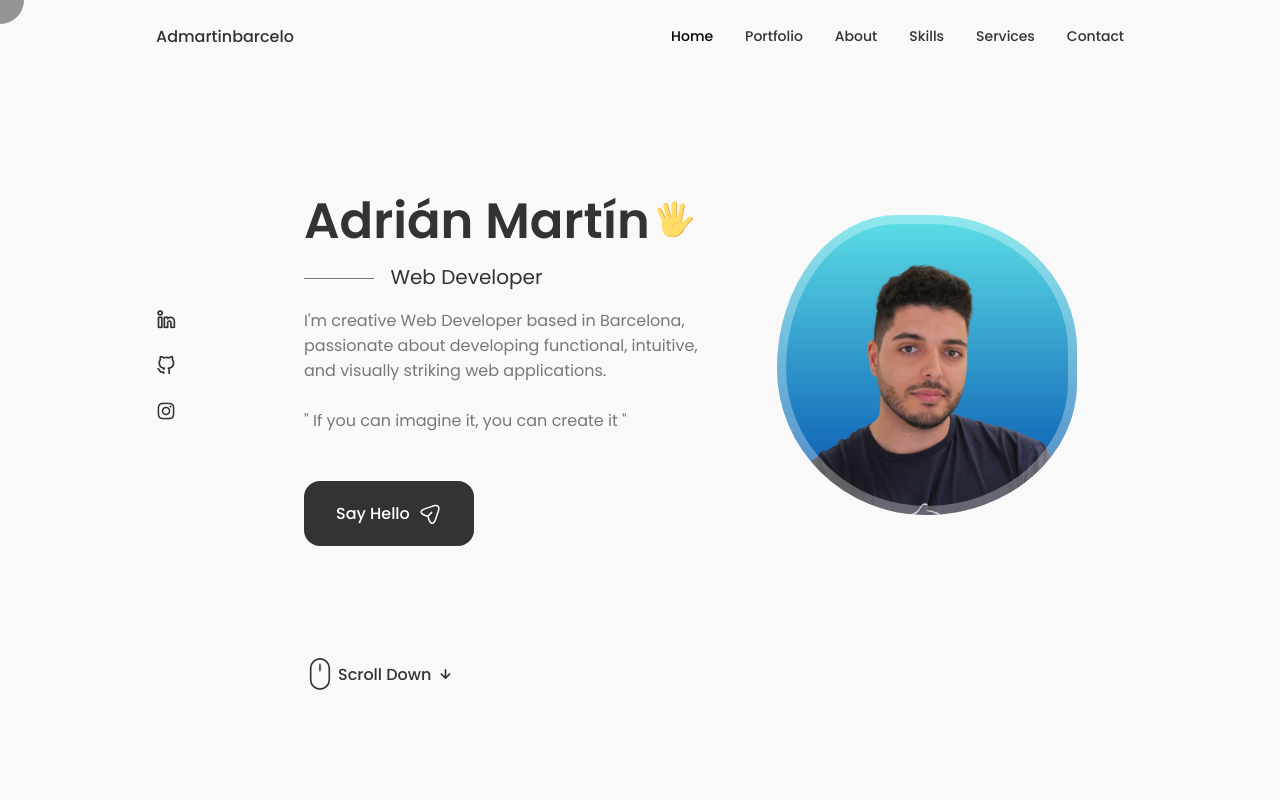
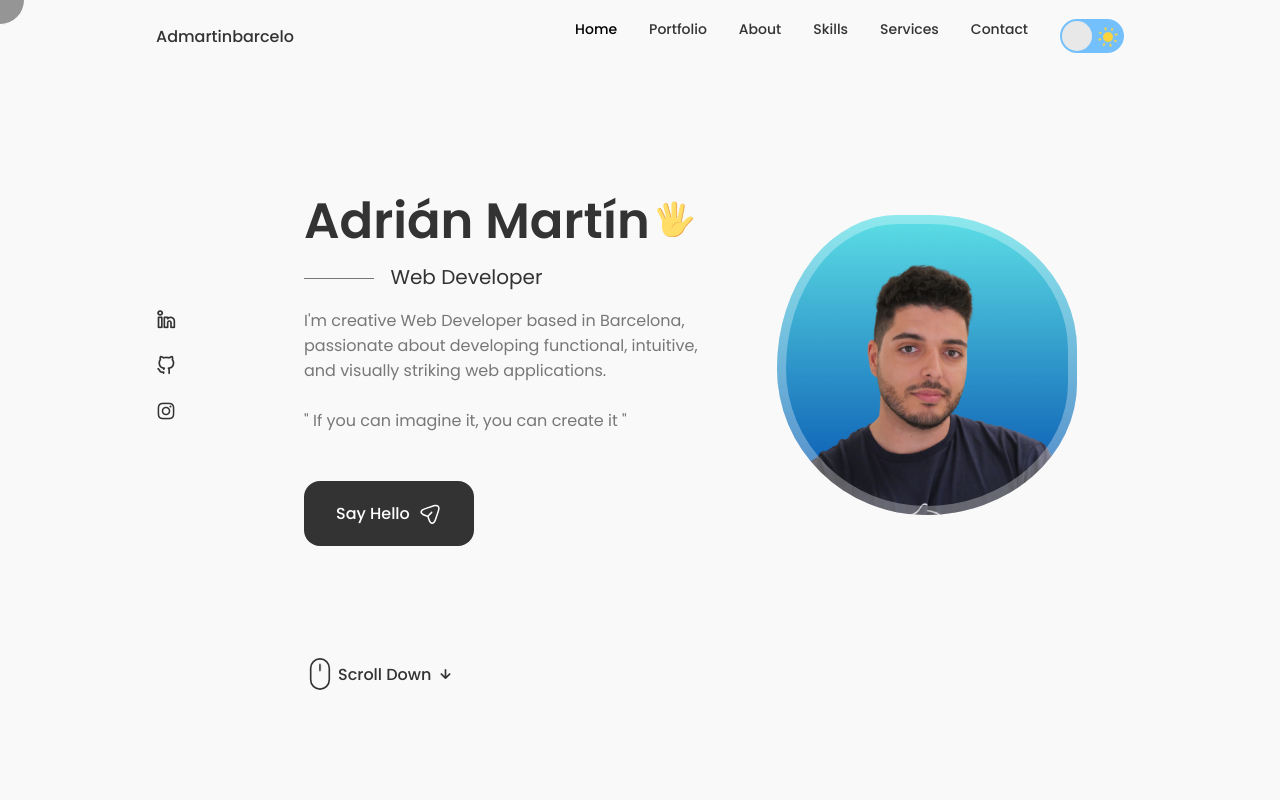
Before and after one commit to admartinbarcelo/portfolio-admartinbarcelo, a React (Vite) app: page / in a window 1280 px wide. Shown: the top 800 px of the page. Built offline with nearby package versions, Linux system fonts and the light colour scheme.

Commit message:
starting switch component

```diff
--- a/src/components/header/Header.jsx
+++ b/src/components/header/Header.jsx
@@ -1,5 +1,6 @@
 import { useState } from "react";
 import "./header.css";
+import Switch from "../switch/Switch";
 
 function Header() {
   window.addEventListener("scroll", function () {
@@ -92,6 +93,7 @@ function Header() {
                 <i className="uil uil-message nav__icon"></i> Contact
               </a>
             </li>
+            <Switch />
           </ul>
 
           <i
--- /dev/null
+++ b/src/components/switch/Switch.jsx
@@ -0,0 +1,22 @@
+import { useState } from "react";
+import "./switch.css";
+
+function Switch () {
+    const [isDarkMode, setIsDarkMode] = useState(false);
+
+    const handleClick = () => {
+      setIsDarkMode(!isDarkMode);
+    };
+
+    return(
+
+          <label className="switch">
+          <span className="sun"><svg xmlns="http://www.w3.org/2000/svg" viewBox="0 0 24 24"><g fill="#ffd43b"><circle r="5" cy="12" cx="12"></circle><path d="m21 13h-1a1 1 0 0 1 0-2h1a1 1 0 0 1 0 2zm-17 0h-1a1 1 0 0 1 0-2h1a1 1 0 0 1 0 2zm13.66-5.66a1 1 0 0 1 -.66-.29 1 1 0 0 1 0-1.41l.71-.71a1 1 0 1 1 1.41 1.41l-.71.71a1 1 0 0 1 -.75.29zm-12.02 12.02a1 1 0 0 1 -.71-.29 1 1 0 0 1 0-1.41l.71-.66a1 1 0 0 1 1.41 1.41l-.71.71a1 1 0 0 1 -.7.24zm6.36-14.36a1 1 0 0 1 -1-1v-1a1 1 0 0 1 2 0v1a1 1 0 0 1 -1 1zm0 17a1 1 0 0 1 -1-1v-1a1 1 0 0 1 2 0v1a1 1 0 0 1 -1 1zm-5.66-14.66a1 1 0 0 1 -.7-.29l-.71-.71a1 1 0 0 1 1.41-1.41l.71.71a1 1 0 0 1 0 1.41 1 1 0 0 1 -.71.29zm12.02 12.02a1 1 0 0 1 -.7-.29l-.66-.71a1 1 0 0 1 1.36-1.36l.71.71a1 1 0 0 1 0 1.41 1 1 0 0 1 -.71.24z"></path></g></svg></span>
+          <span className="moon"><svg xmlns="http://www.w3.org/2000/svg" viewBox="0 0 384 512"><path d="m223.5 32c-123.5 0-223.5 100.3-223.5 224s100 224 223.5 224c60.6 0 115.5-24.2 155.8-63.4 5-4.9 6.3-12.5 3.1-18.7s-10.1-9.7-17-8.5c-9.8 1.7-19.8 2.6-30.1 2.6-96.9 0-175.5-78.8-175.5-176 0-65.8 36-123.1 89.3-153.3 6.1-3.5 9.2-10.5 7.7-17.3s-7.3-11.9-14.3-12.5c-6.3-.5-12.6-.8-19-.8z"></path></svg></span>
+          <input type="checkbox" onClick={handleClick} className="input"/>
+          <span className="slider"></span>
+        </label>
+    )
+}
+
+export default Switch;
--- /dev/null
+++ b/src/components/switch/switch.css
@@ -0,0 +1,107 @@
+.switch {
+    font-size: 17px;
+    position: relative;
+    display: inline-block;
+    width: 64px;
+    height: 34px;
+  }
+
+  .switch input {
+    opacity: 0;
+    width: 0;
+    height: 0;
+  }
+
+  .slider {
+    position: absolute;
+    cursor: pointer;
+    top: 0;
+    left: 0;
+    right: 0;
+    bottom: 0;
+    background-color: #73C0FC;
+    transition: .4s;
+    border-radius: 30px;
+  }
+
+  .slider:before {
+    position: absolute;
+    content: "";
+    height: 30px;
+    width: 30px;
+    border-radius: 20px;
+    left: 2px;
+    bottom: 2px;
+    z-index: 2;
+    background-color: #e8e8e8;
+    transition: .4s;
+  }
+
+  .sun svg {
+    position: absolute;
+    top: 6px;
+    left: 36px;
+    z-index: 1;
+    width: 24px;
+    height: 24px;
+  }
+
+  .moon svg {
+    fill: #73C0FC;
+    position: absolute;
+    top: 5px;
+    left: 5px;
+    z-index: 1;
+    width: 24px;
+    height: 24px;
+  }
+
+  /* .switch:hover */.sun svg {
+    animation: rotate 15s linear infinite;
+  }
+
+  @keyframes rotate {
+
+    0% {
+      transform: rotate(0);
+    }
+
+    100% {
+      transform: rotate(360deg);
+    }
+  }
+
+  /* .switch:hover */.moon svg {
+    animation: tilt 5s linear infinite;
+  }
+
+  @keyframes tilt {
+
+    0% {
+      transform: rotate(0deg);
+    }
+
+    25% {
+      transform: rotate(-10deg);
+    }
+
+    75% {
+      transform: rotate(10deg);
+    }
+
+    100% {
+      transform: rotate(0deg);
+    }
+  }
+
+  .input:checked + .slider {
+    background-color: #183153;
+  }
+
+  .input:focus + .slider {
+    box-shadow: 0 0 1px #183153;
+  }
+
+  .input:checked + .slider:before {
+    transform: translateX(30px);
+  }
```
Also changed, not shown: src/App.jsx (+6 -6 lines).
